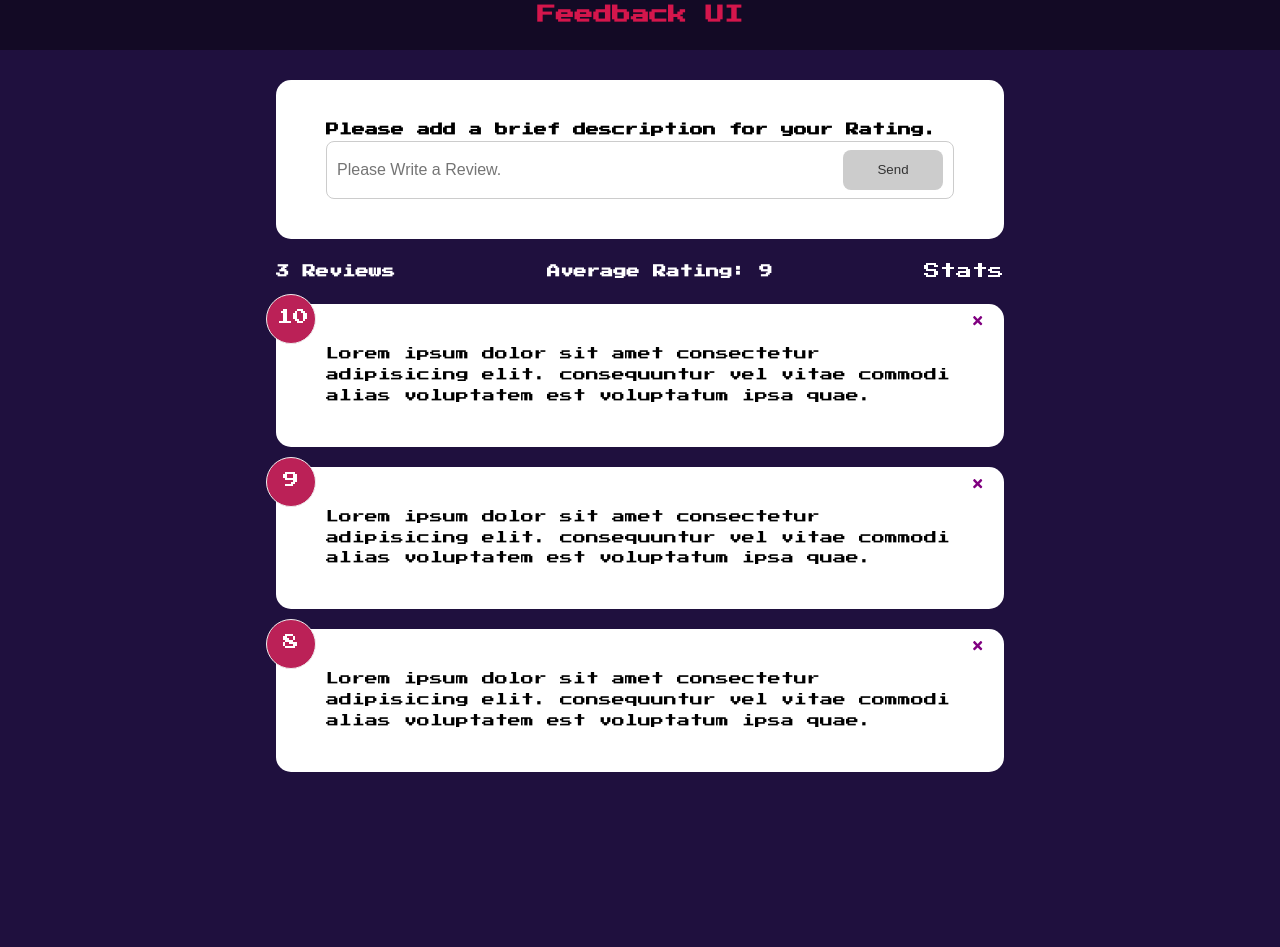
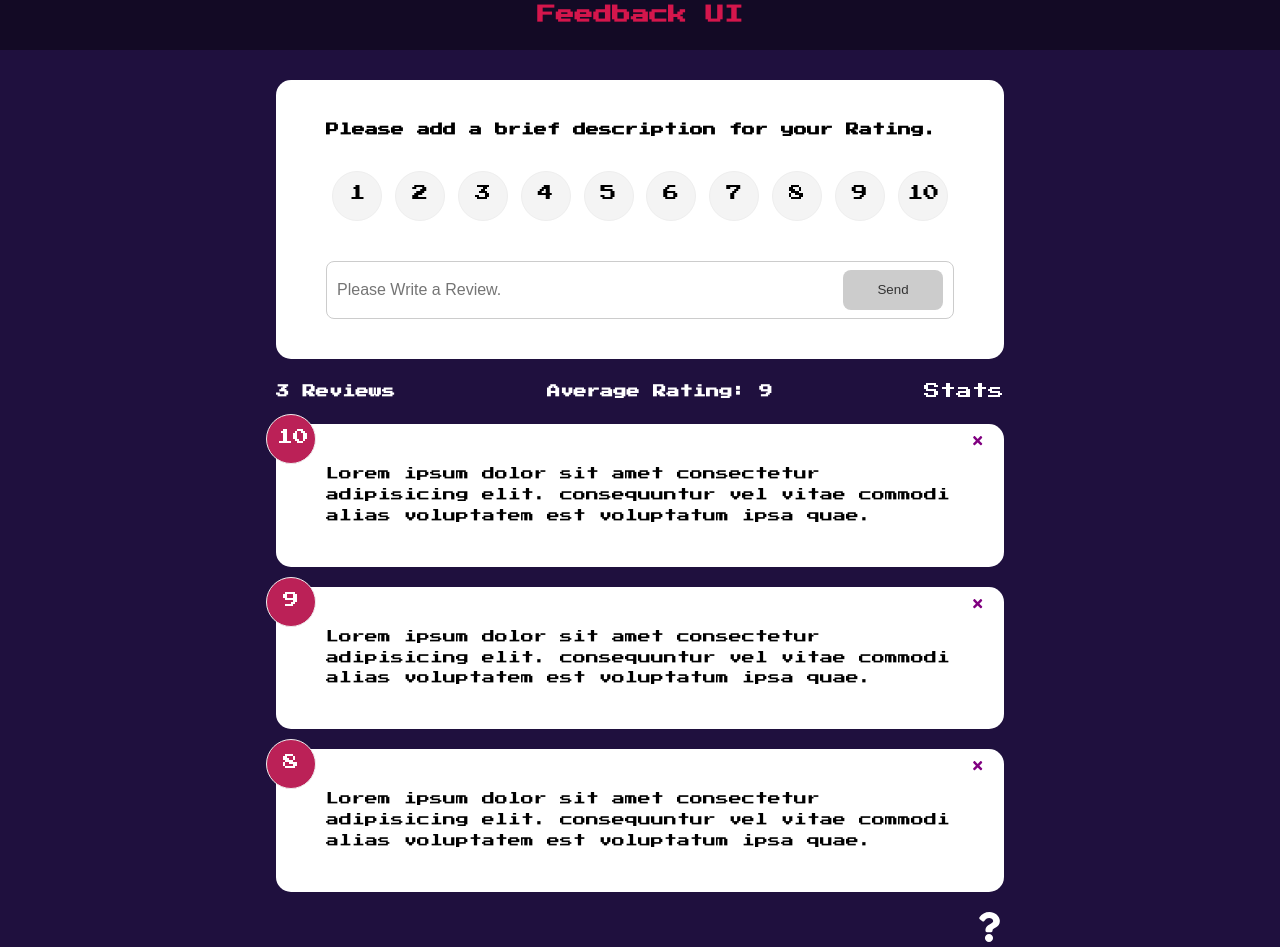
Before and after one commit to ericsecution/better-rater, a React (Create React App) app in the folder better-rater/: page / in a window 1280 px wide. Shown: the part 20-967 px from the top of the page. Before the commit the page ends 812 px from the top, so only its background shows below. Built offline with nearby package versions, Linux system fonts and the light colour scheme.

Commit message:
Big commit incl: AboutPage, react-router-dom, uuid, and framer-motion npm packages

```diff
--- a/better-rater/package.json
+++ b/better-rater/package.json
@@ -6,10 +6,13 @@
     "@testing-library/jest-dom": "^5.16.5",
     "@testing-library/react": "^13.4.0",
     "@testing-library/user-event": "^13.5.0",
+    "framer-motion": "^4.1.17",
     "react": "^18.2.0",
     "react-dom": "^18.2.0",
     "react-icons": "^4.7.1",
+    "react-router-dom": "^6.0.1",
     "react-scripts": "5.0.1",
+    "uuid": "^9.0.0",
     "web-vitals": "^2.1.4"
   },
   "scripts": {
--- a/better-rater/src/App.js
+++ b/better-rater/src/App.js
@@ -1,14 +1,24 @@
+import { v4 as uuidv4 } from 'uuid'
+import {BrowserRouter as Router, Route, Routes} from 'react-router-dom'
 import { useState } from 'react'
 import Header from './components/Header'
 import FeedbackList from './components/FeedbackList'
 import FeedbackStats from './components/FeedbackStats'
 import FeedbackForm from './components/FeedbackForm'
+import AboutPage from './pages/AboutPage'
+import AboutIconLink from './components/AboutIconLink'
 
 import FeedbackData from './data/FeedbackData'
 // passing in from my "Global State" (above)
 // to my Components-level State (below)
 function App() {
     const [feedback, setFeedback] = useState(FeedbackData)
+
+    const addFeedback = (newFeedback) => {
+        newFeedback.id = uuidv4()
+        setFeedback([newFeedback, ...feedback])
+
+    }
 
     const deleteFeedback = (id) => {
         if (window.confirm('Are you sure that you want to delete? (Ok / Cancel)')){
@@ -18,15 +28,28 @@
 
 
     return (
-        <>
+        <Router>
          <Header />
          <div className='container'>
-            <FeedbackForm />
+            <Routes>
+            <Route
+                exact path='/'
+                element={
+                <>
+                <FeedbackForm handleAdd={addFeedback} />
                 <FeedbackStats feedback={feedback} />
                 <FeedbackList feedback={feedback}
                 handleDelete={deleteFeedback} />
+                </>
+                }
+            ></Route>
+
+             <Route path='/about' element={<AboutPage />} />
+             </Routes>
+
+             <AboutIconLink />
          </div>
-        </>
+        </Router>
     )
 }
 export default App
--- /dev/null
+++ b/better-rater/src/components/AboutIconLink.jsx
@@ -0,0 +1,20 @@
+import {FaQuestion} from 'react-icons/fa'
+import {Link} from 'react-router-dom'
+
+function AboutIconLink() {
+  return (
+
+    <div className='about-link'>
+        <Link
+            to={{
+             pathname: '/about',
+             search: '?search=query',
+             hash: '#hash-example'
+            }}
+        >
+            <FaQuestion size={30} />
+        </Link>
+    </div>
+  )
+}
+export default AboutIconLink
--- a/better-rater/src/components/FeedbackForm.jsx
+++ b/better-rater/src/components/FeedbackForm.jsx
@@ -1,9 +1,11 @@
 import { useState } from 'react'
+import RatingSelect from './RatingSelect'
 import Card from './shared/Card'
 import Button from './shared/Button'
 
-function FeedbackForm() {
+function FeedbackForm({handleAdd}) {
     const [text, setText] = useState('')
+    const [rating, setRating] = useState(10)
     const [btnDisabled, setBtnDisabled] = useState(true)
     const [message, setMessage] = useState('')
 
@@ -23,14 +25,27 @@
 
     }
 
+    const handleSubmit = (e) => {
+        e.preventDefault()
+        if(text.trim().length > 10) {
+            const newFeedback = {
+                text,
+                rating,
+            }
+
+            handleAdd(newFeedback)
+
+            setText('')
+        }
+    }
+
   return (
     <Card>
-        <form>
+        <form onSubmit={handleSubmit}>
             <h4>Please add a brief description for your Rating.</h4>
+            <RatingSelect select={(rating) => setRating(rating)} />
 
-            {/* @todo - RatingSelect component goes here */}
             <div className='input-group'>
-
                 <input onChange={handleTextChange}
                 type='text'
                 placeholder='Please Write a Review.'
@@ -43,9 +58,7 @@
 
             {message && <div className='message'>{message}</div>}
         </form>
-
     </Card>
-
   )
 }
 export default FeedbackForm
--- a/better-rater/src/components/FeedbackList.jsx
+++ b/better-rater/src/components/FeedbackList.jsx
@@ -1,3 +1,4 @@
+import {motion, AnimatePresence} from 'framer-motion'
 import PropTypes from 'prop-types'
 import FeedbackItem from "./FeedbackItem"
 
@@ -8,15 +9,36 @@
 
     return (
         <div className="feedback-list">
+            <AnimatePresence>
             {feedback.map((item) => (
+                <motion.div
+                    key={item.id}
+                    initial={{ opacity: 0 }}
+                    animate={{ opacity: 1 }}
+                    exit={{ opacity: 0 }}
+                >
                  <FeedbackItem
                     key={item.id}
                     item={item}
                     handleDelete={handleDelete}
                  />
+                </motion.div>
             ))}
+            </AnimatePresence>
          </div>
         )
+
+//   return (
+//     <div className="feedback-list">
+//         {feedback.map((item) => (
+//             <FeedbackItem
+//             key={item.id}
+//             item={item}
+//             handleDelete={handleDelete}
+//             />
+//         ))}
+//      </div>
+//     )
 }
 
 FeedbackList.propTypes = {
--- /dev/null
+++ b/better-rater/src/components/RatingSelect.jsx
@@ -0,0 +1,29 @@
+
+
+function RatingSelect({ select, selected }) {
+
+    const handleChange = (e) => {
+        select(+e.currentTarget.value)
+      }
+
+      // NOTE: simplified with iteration
+      return (
+        <ul className='rating'>
+          {Array.from({ length: 10 }, (_, i) => (
+            <li key={`rating-${i + 1}`}>
+              <input
+                type='radio'
+                id={`num${i + 1}`}
+                name='rating'
+                value={i + 1}
+                onChange={handleChange}
+                checked={selected === i + 1}
+              />
+              <label htmlFor={`num${i + 1}`}>{i + 1}</label>
+            </li>
+          ))}
+        </ul>
+  )
+}
+
+export default RatingSelect
--- /dev/null
+++ b/better-rater/src/pages/AboutPage.jsx
@@ -0,0 +1,19 @@
+import {Link} from 'react-router-dom'
+import Card from "../components/shared/Card"
+
+function AboutPage() {
+  return (
+    <Card>
+        <div className='about'>
+            <h2>About This React 'Ratings App'</h2>
+            <p>I created this feedback-type App using React in order to familiarize myself with the most up-to-date features available in a React front end build.</p>
+            <p>Version 1.0.0</p>
+
+            <p>
+               <Link to='/'>Back to Home Page</Link>
+            </p>
+        </div>
+    </Card>
+  )
+}
+export default AboutPage
```
Also changed, not shown: 1 other file (tests, documents, lock files or other folders). Lines whose indentation alone changed are shown as unchanged.
